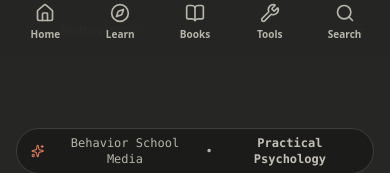
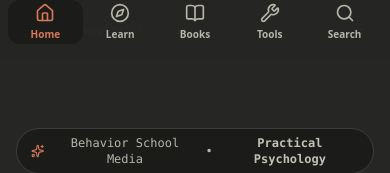
Before and after one commit to behavior-school/behavior-school.github.io, a Next.js app: page / in a window 390 px wide. Shown: the top 173 px of the page. Built offline with nearby package versions, Linux system fonts and the light colour scheme.

Commit message:
feat(ui): add active mobile navigation states

```diff
--- a/app/components/Navbar.tsx
+++ b/app/components/Navbar.tsx
@@ -3,11 +3,14 @@
 import React, { useState, useEffect } from "react";
 import Link from "next/link";
 import { BookOpen, Compass, Home, Menu, Search, Wrench, X } from "lucide-react";
+import { usePathname } from "next/navigation";
 import { YoutubeIcon } from "./Icons";
 
 export default function Navbar() {
   const [scrolled, setScrolled] = useState(false);
   const [open, setOpen] = useState(false);
+  const pathname = usePathname();
+  const isActive = (href: string) => href === "/" ? pathname === "/" : pathname === href || pathname.startsWith(href + "/");
 
   useEffect(() => {
     const handleScroll = () => setScrolled(window.scrollY > 20);
@@ -45,7 +48,7 @@
 
         <nav className="hidden lg:flex items-center gap-4 text-xs font-medium">
           {links.map(([href, label]) => (
-            <Link key={href} href={href} className="text-[var(--muted-foreground)] hover:text-[var(--foreground)] transition-colors">
+            <Link key={href} href={href} className={isActive(href) ? "font-semibold text-[var(--foreground)]" : "text-[var(--muted-foreground)] hover:text-[var(--foreground)] transition-colors"}>
               {label}
             </Link>
           ))}
@@ -76,19 +79,19 @@
         className="fixed inset-x-0 bottom-0 z-50 border-t border-[var(--border)] bg-[var(--background)]/96 px-2 pb-[env(safe-area-inset-bottom)] backdrop-blur-xl lg:hidden"
       >
         <div className="mx-auto grid h-[var(--app-bottom-nav-height)] max-w-md grid-cols-5 items-center">
-          <Link href="/" onClick={() => setOpen(false)} className="flex min-h-11 flex-col items-center justify-center gap-1 rounded-xl text-[10px] font-semibold text-[var(--muted-foreground)] active:bg-[var(--muted)]">
+          <Link href="/" onClick={() => setOpen(false)} className={isActive("/") ? "flex min-h-11 flex-col items-center justify-center gap-1 rounded-xl bg-[var(--muted)] text-[10px] font-bold text-[var(--primary)] active:bg-[var(--muted)]" : "flex min-h-11 flex-col items-center justify-center gap-1 rounded-xl text-[10px] font-semibold text-[var(--muted-foreground)] active:bg-[var(--muted)]"}>
             <Home className="h-5 w-5" />
             <span>Home</span>
           </Link>
-          <Link href="/resources" onClick={() => setOpen(false)} className="flex min-h-11 flex-col items-center justify-center gap-1 rounded-xl text-[10px] font-semibold text-[var(--muted-foreground)] active:bg-[var(--muted)]">
+          <Link href="/resources" onClick={() => setOpen(false)} className={isActive("/resources") ? "flex min-h-11 flex-col items-center justify-center gap-1 rounded-xl bg-[var(--muted)] text-[10px] font-bold text-[var(--primary)] active:bg-[var(--muted)]" : "flex min-h-11 flex-col items-center justify-center gap-1 rounded-xl text-[10px] font-semibold text-[var(--muted-foreground)] active:bg-[var(--muted)]"}>
             <Compass className="h-5 w-5" />
             <span>Learn</span>
           </Link>
-          <Link href="/books" onClick={() => setOpen(false)} className="flex min-h-11 flex-col items-center justify-center gap-1 rounded-xl text-[10px] font-semibold text-[var(--muted-foreground)] active:bg-[var(--muted)]">
+          <Link href="/books" onClick={() => setOpen(false)} className={isActive("/books") ? "flex min-h-11 flex-col items-center justify-center gap-1 rounded-xl bg-[var(--muted)] text-[10px] font-bold text-[var(--primary)] active:bg-[var(--muted)]" : "flex min-h-11 flex-col items-center justify-center gap-1 rounded-xl text-[10px] font-semibold text-[var(--muted-foreground)] active:bg-[var(--muted)]"}>
             <BookOpen className="h-5 w-5" />
             <span>Books</span>
           </Link>
-          <Link href="/tools" onClick={() => setOpen(false)} className="flex min-h-11 flex-col items-center justify-center gap-1 rounded-xl text-[10px] font-semibold text-[var(--muted-foreground)] active:bg-[var(--muted)]">
+          <Link href="/tools" onClick={() => setOpen(false)} className={isActive("/tools") ? "flex min-h-11 flex-col items-center justify-center gap-1 rounded-xl bg-[var(--muted)] text-[10px] font-bold text-[var(--primary)] active:bg-[var(--muted)]" : "flex min-h-11 flex-col items-center justify-center gap-1 rounded-xl text-[10px] font-semibold text-[var(--muted-foreground)] active:bg-[var(--muted)]"}>
             <Wrench className="h-5 w-5" />
             <span>Tools</span>
           </Link>
```
